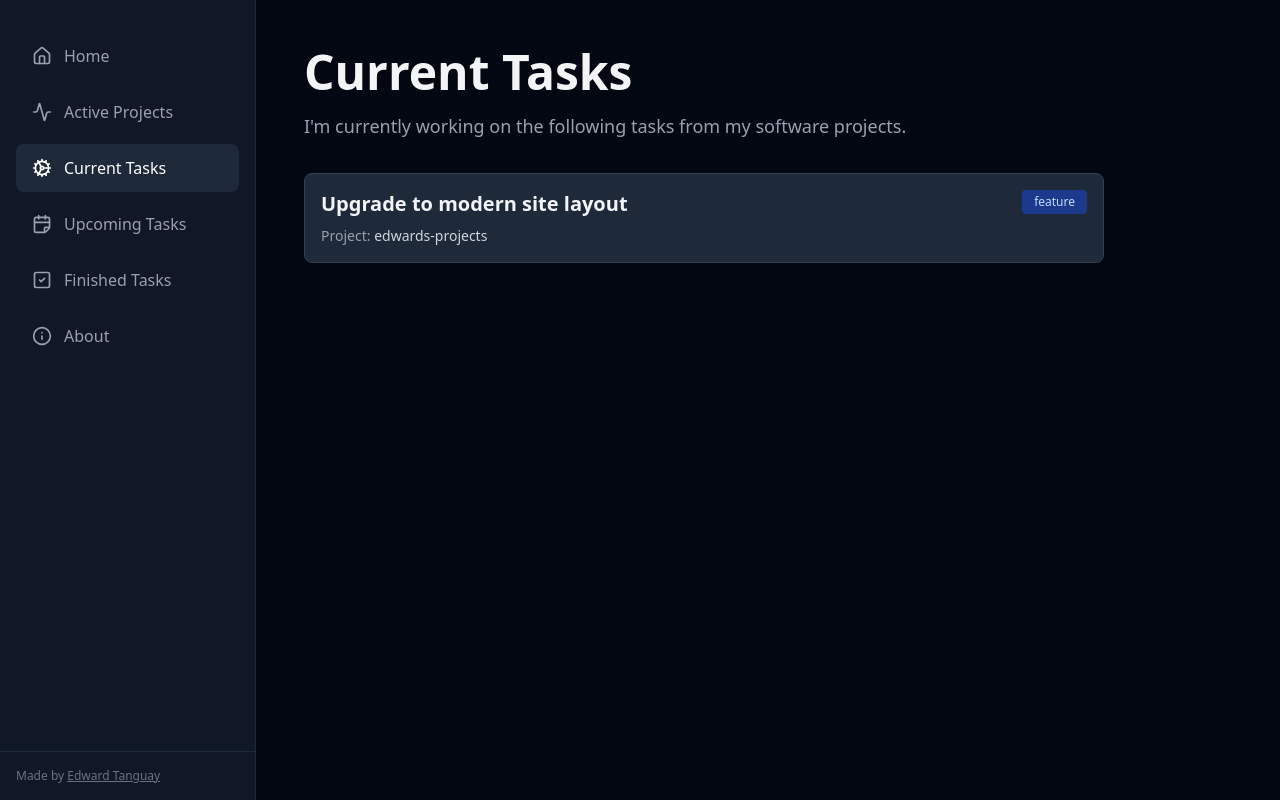
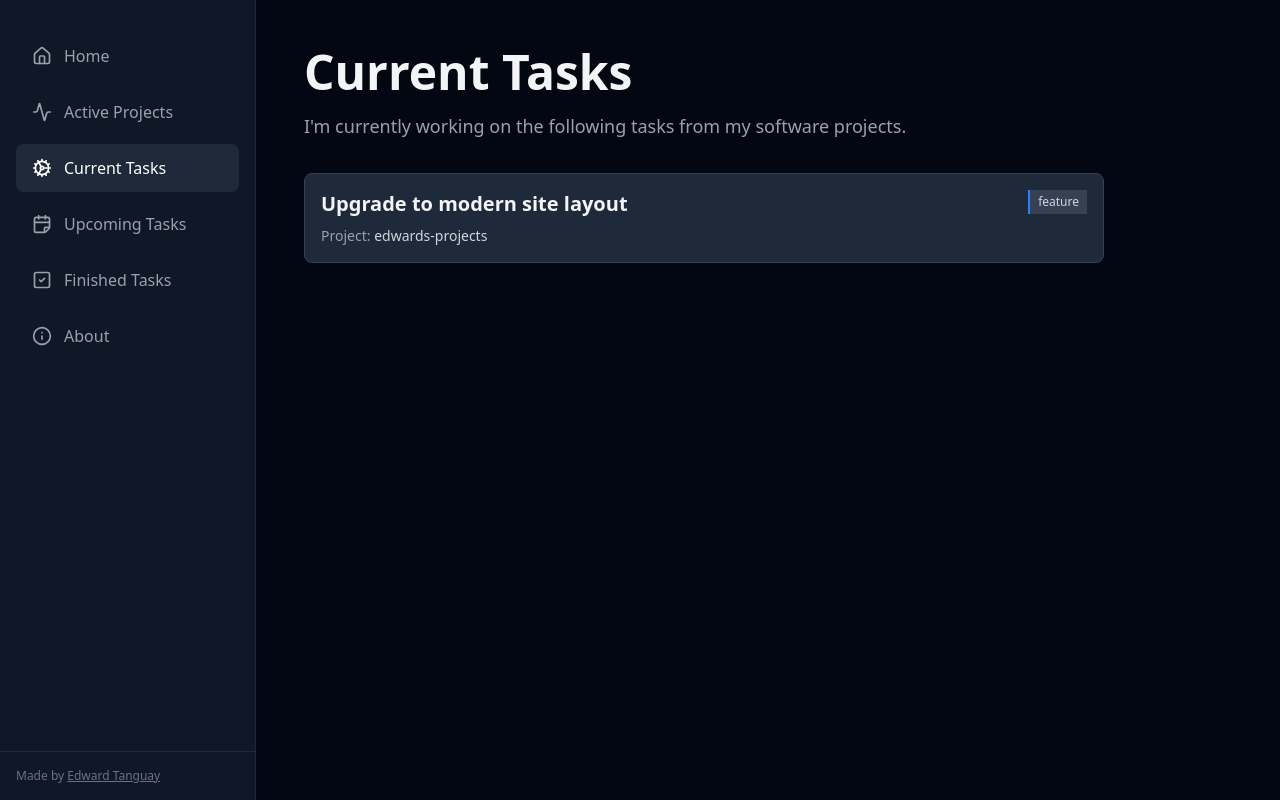
Before and after one commit to edwardtanguay/edwards-projects-v2, a Next.js app: page /current-tasks in a window 1280 px wide. Built offline with nearby package versions, Linux system fonts and the light colour scheme.

Commit message:
...feature

```diff
--- a/src/app/current-tasks/page.tsx
+++ b/src/app/current-tasks/page.tsx
@@ -30,7 +30,7 @@ export default function Company() {
 								<h2 className="text-xl font-semibold text-gray-100">
 									{task.title}
 								</h2>
-								<span className="inline-block px-3 py-1 text-xs font-medium bg-blue-900 text-blue-200 rounded">
+								<span className="inline-block px-2 py-1 text-xs font-medium bg-gray-700 text-gray-300 border-l-2 border-blue-500">
 									{task.kind}
 								</span>
 							</div>
```
